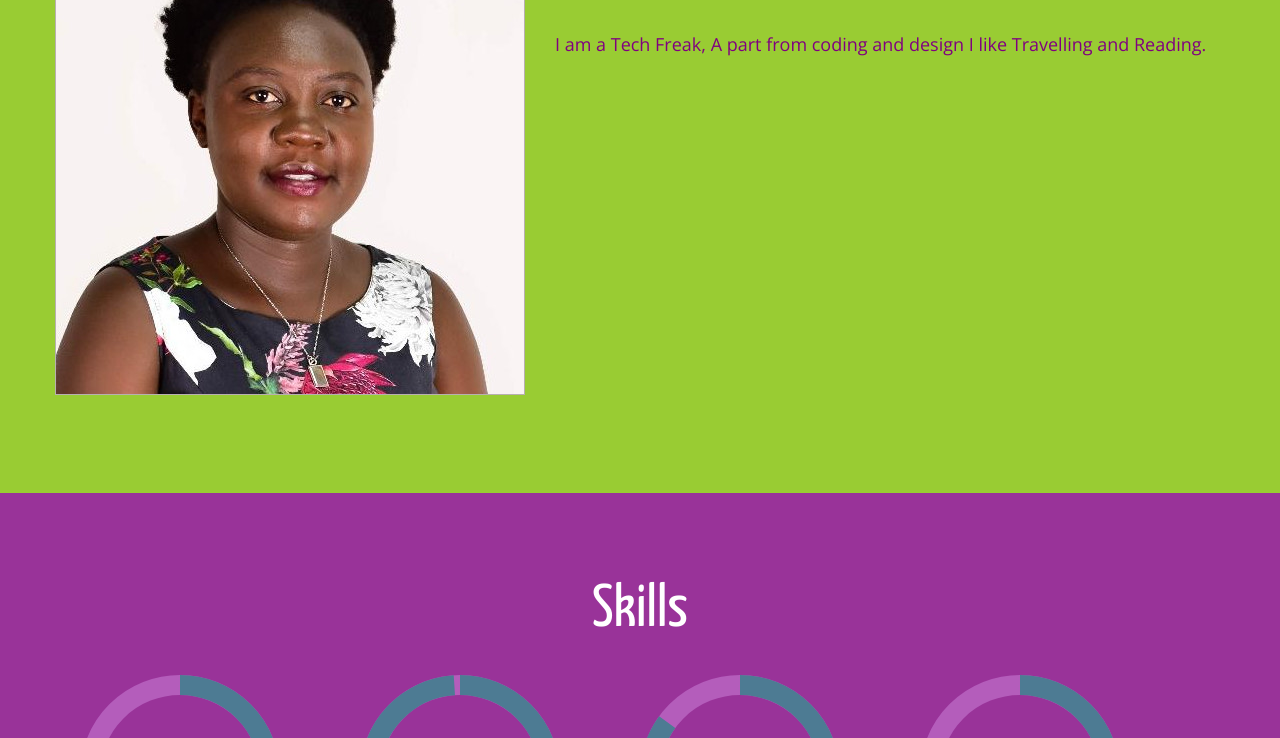
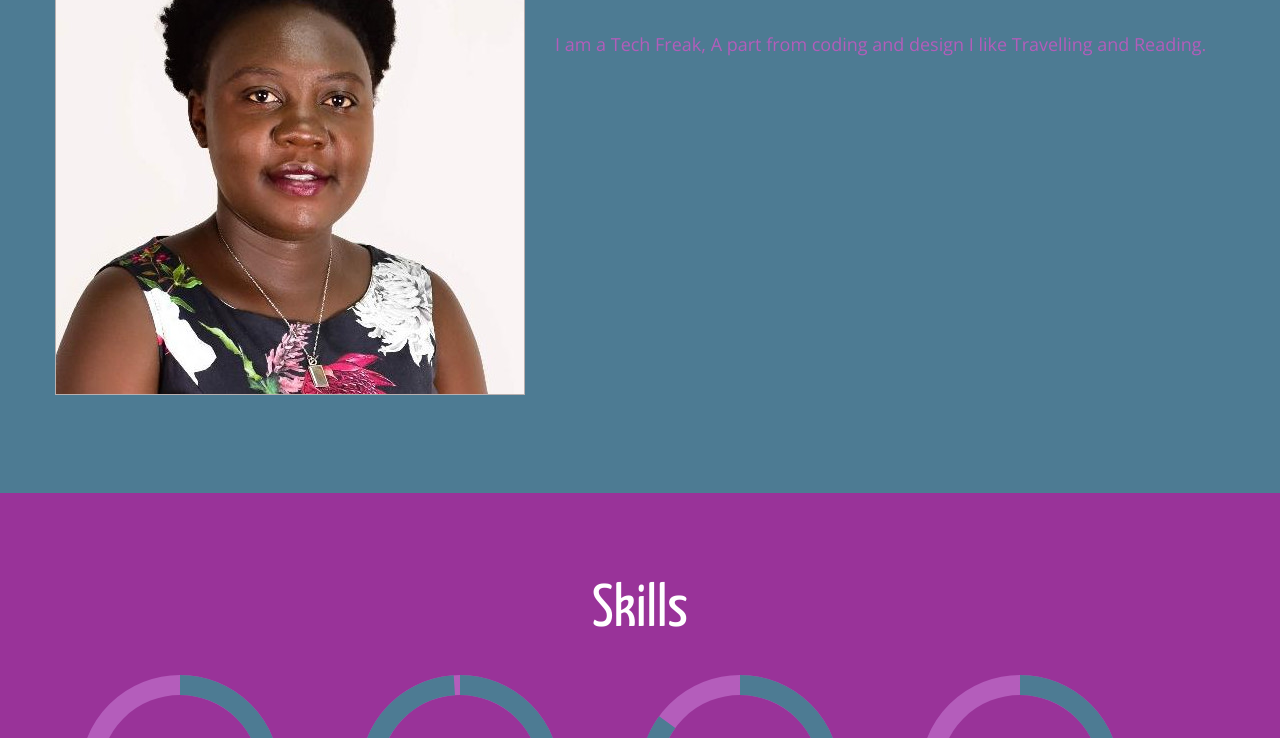
Before and after one commit to kwamboka1/personal-website, a plain HTML site: page index.html in a window 1280 px wide. Shown: the part 612-1350 px from the top of the page. Drawn offline with nearby package versions, Linux system fonts and the light colour scheme; some packages are replaced by stand-ins of ours; a script that the page names is missing.

Commit message:
change color palette

```diff
--- a/css/style.css
+++ b/css/style.css
@@ -20,8 +20,8 @@ sss * {
 }
 body {
   position: relative;
-  background: #99CC33;
-  color: purple;
+  background: #4d7b93;
+  color: #b45dbb;
   font: 300 18px/24px 'Open Sans', sans-serif;
   min-width: 1000px;
 }
@@ -29,7 +29,7 @@ body {
   border:0;
   float:right;
   background:#fff;
-  color:purple;
+  color:#b45dbb;
   width:50%;
   line-height:10px;
   font-size:10px;
```
